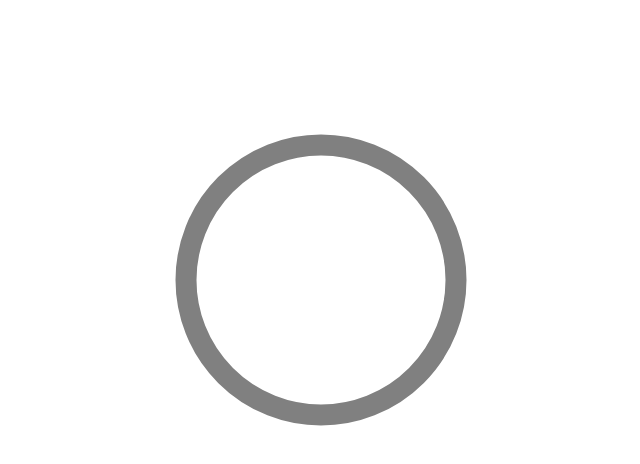
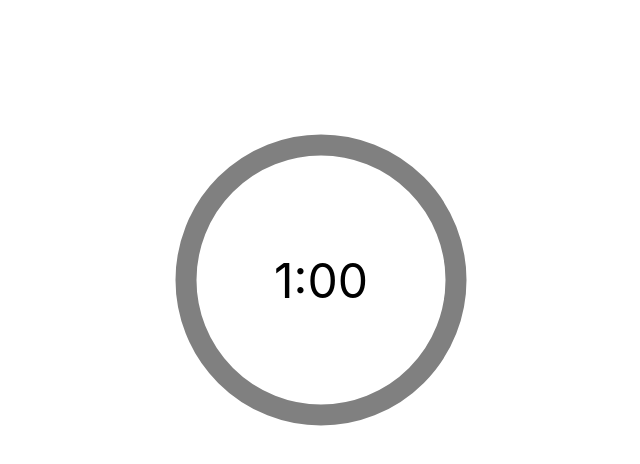
Before and after one commit to ShahzaibSE/timer-app, a React (Create React App) app: page / in a window 1280 px wide. Shown: the top 464 px of the page, without its empty margins (319-959 px from the left). Built offline with nearby package versions, Linux system fonts and the light colour scheme.

Commit message:
UI updated.

```diff
--- a/src/components/Timer/Timer.css
+++ b/src/components/Timer/Timer.css
@@ -16,3 +16,22 @@
     stroke-width: 7px;
     stroke: grey;
 }
+
+.base-timer__label {
+    position: absolute;
+
+    /* Size should match the parent container */
+    width: 300px;
+    height: 300px;
+
+    /* Keep the label aligned to the top */
+    top: 0;
+
+    /* Create a flexible box that centers content vertically and horizontally */
+    display: flex;
+    align-items: center;
+    justify-content: center;
+
+    /* Sort of an arbitrary number; adjust to your liking */
+    font-size: 48px;
+  }
--- a/src/components/Timer/Timer.tsx
+++ b/src/components/Timer/Timer.tsx
@@ -1,10 +1,12 @@
-import React from 'react'
+import React, {useState} from 'react'
 // Material.
 import Button from "@material-ui/core/Button"
 // Assets.
 import "./Timer.css"
 
 const Timer = () => {
+    const [timeLeft, setTimeLeft] = useState<Number>(60)
+    // Format time.
     const formatTime = (time:any) => {
         // The largest round integer less than or equal to the result of time divided being by 60.
         const minutes = Math.floor(time / 60);
@@ -24,12 +26,12 @@ const Timer = () => {
     return (
         <div className="base-timer">
             <svg className="base-timer__svg" viewBox="0 0 100 100" xmlns="http://www.w3.org/2000/svg">
-                <g className="base-timer__circle">
-                <circle className="base-timer__path-elapsed" cx="50" cy="50" r="45" />
-                </g>
+            <g className="base-timer__circle">
+                <circle className="base-timer__path-elapsed" cx="50" cy="50" r="45"></circle>
+            </g>
             </svg>
-            <span>
-                {/* <!-- Remaining time label --> */}
+            <span id="base-timer-label" className="base-timer__label">
+                {formatTime(timeLeft)}
             </span>
         </div>
     )
```
